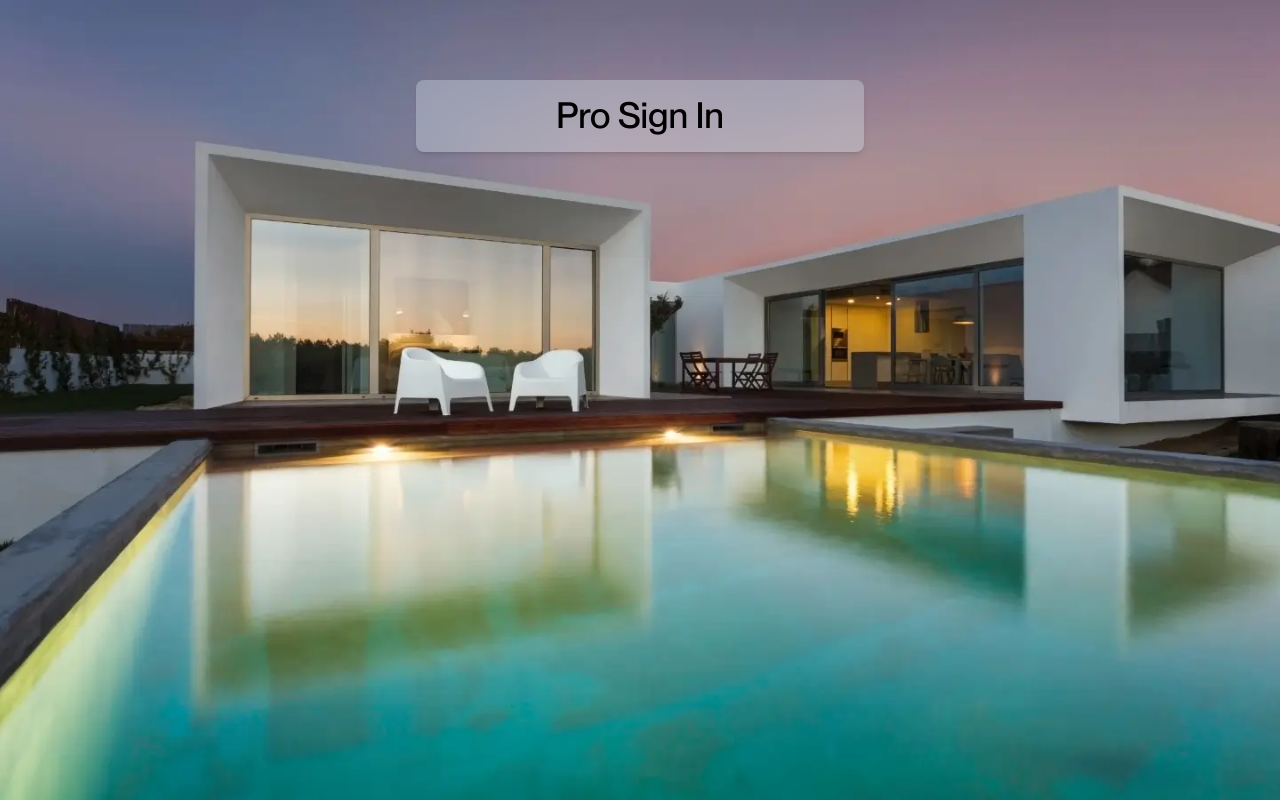
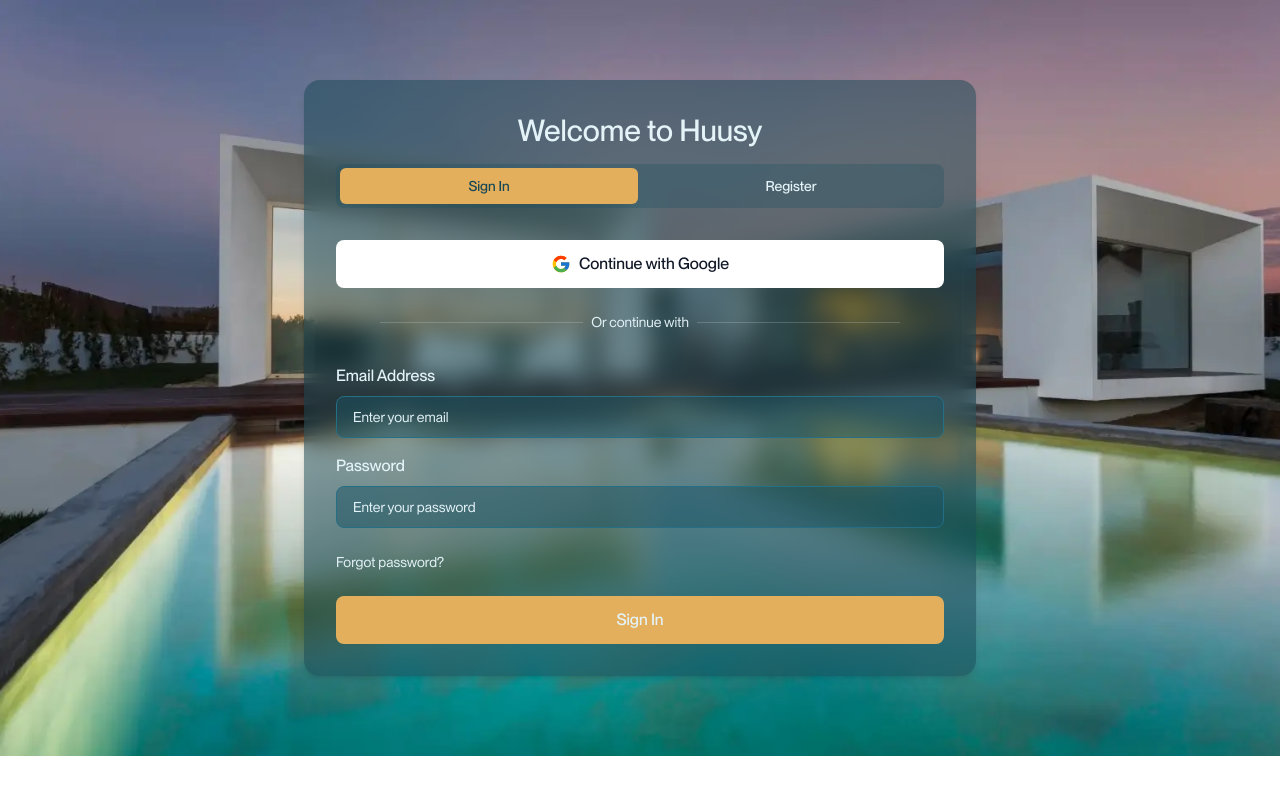
Before and after one commit to DomiDex/huusy-v4, a Next.js app: page /sign-in/customer in a window 1280 px wide. Built offline with nearby package versions, Linux system fonts and the light colour scheme.

Commit message:
Enhance sign-in page UI with new layout and welcome message; integrate TabsAuth component. Update button styling in sign-up form for improved accessibility and visual consistency.

```diff
--- a/src/app/(auth)/sign-in/customer/page.tsx
+++ b/src/app/(auth)/sign-in/customer/page.tsx
@@ -1,10 +1,11 @@
 import Section from "~/components/ui/Section";
 import Image from "next/image";
+import TabsAuth from "~/components/auth/TabsAuth";
 
-export default function page() {
+export default function Page() {
   return (
     <Section
-      className="relative h-screen"
+      className="relative"
       containerClassName="container mx-auto flex flex-col items-center justify-center"
     >
       <Image
@@ -15,10 +16,11 @@
         priority
         quality={100}
       />
-      <div className="bg-primary-50/30 flex w-full max-w-md flex-col items-center justify-center rounded-lg p-4 shadow-md backdrop-blur-md">
-        <h1 className="text-foreground text-2xl font-medium md:text-4xl">
-          Pro Sign In
+      <div className="bg-primary-950/50 flex w-full max-w-2xl flex-col justify-center space-y-4 rounded-2xl p-8 shadow-md backdrop-blur-md">
+        <h1 className="text-primary-50 text-center text-2xl font-medium md:text-3xl">
+          Welcome to Huusy
         </h1>
+        <TabsAuth />
       </div>
     </Section>
   );
--- /dev/null
+++ b/src/components/auth/TabsAuth.tsx
@@ -0,0 +1,59 @@
+"use client";
+
+import { useState } from "react";
+import SignInCustomerForm from "./customer/SignInCustomerForm";
+import SignUpCustomerForm from "./customer/SignUpCustomerForm";
+import Image from "next/image";
+
+export default function TabsAuth() {
+  const [activeTab, setActiveTab] = useState<"login" | "register">("login");
+
+  return (
+    <div className="w-full">
+      <div className="bg-primary-900/30 mb-8 flex space-x-1 rounded-lg p-1">
+        <button
+          onClick={() => setActiveTab("login")}
+          className={`w-full rounded-md px-4 py-2 text-sm font-medium transition-colors duration-200 ${
+            activeTab === "login"
+              ? "bg-secondary-500 text-primary-950"
+              : "text-primary-50 hover:bg-primary-900/50"
+          }`}
+        >
+          Sign In
+        </button>
+        <button
+          onClick={() => setActiveTab("register")}
+          className={`w-full rounded-md px-4 py-2 text-sm font-medium transition-colors duration-200 ${
+            activeTab === "register"
+              ? "bg-secondary-500 text-primary-950"
+              : "text-primary-50 hover:bg-primary-900/50"
+          }`}
+        >
+          Register
+        </button>
+      </div>
+
+      <button
+        type="button"
+        className="mb-6 flex w-full items-center justify-center gap-2 rounded-lg bg-white px-4 py-3 font-medium text-gray-900 transition-colors duration-200 hover:bg-gray-50"
+      >
+        <Image
+          src="/icons/google.svg"
+          alt="Google"
+          width={20}
+          height={20}
+          className="h-5 w-5"
+        />
+        Continue with Google
+      </button>
+
+      <div className="relative mb-6 flex items-center justify-center text-sm">
+        <span className="bg-primary-50/20 h-[1px] w-1/3"></span>
+        <span className="text-primary-50 px-2">Or continue with</span>
+        <span className="bg-primary-50/20 h-[1px] w-1/3"></span>
+      </div>
+
+      {activeTab === "login" ? <SignInCustomerForm /> : <SignUpCustomerForm />}
+    </div>
+  );
+}
--- /dev/null
+++ b/src/components/auth/customer/SignInCustomerForm.tsx
@@ -0,0 +1,46 @@
+"use client";
+
+import Link from "next/link";
+import Input from "~/components/ui/Input";
+
+export default function SignInCustomerForm() {
+  return (
+    <form className="mt-8 w-full space-y-6">
+      <div className="space-y-4">
+        <Input
+          id="email"
+          name="email"
+          type="email"
+          label="Email Address"
+          placeholder="Enter your email"
+          required
+        />
+
+        <Input
+          id="password"
+          name="password"
+          type="password"
+          label="Password"
+          placeholder="Enter your password"
+          required
+        />
+      </div>
+
+      <div className="flex items-center justify-between text-sm">
+        <Link
+          href="/forgot-password"
+          className="text-primary-50 hover:text-secondary-300 transition-colors duration-300"
+        >
+          Forgot password?
+        </Link>
+      </div>
+
+      <button
+        type="submit"
+        className="bg-secondary-500 text-primary-50 hover:bg-secondary-600 focus:ring-secondary-500 w-full rounded-lg px-4 py-3 font-medium transition-colors duration-300 focus:outline-none focus:ring-2 focus:ring-offset-2 disabled:opacity-50"
+      >
+        Sign In
+      </button>
+    </form>
+  );
+}
--- /dev/null
+++ b/src/components/auth/customer/SignUpCustomerForm.tsx
@@ -0,0 +1,55 @@
+"use client";
+
+import Link from "next/link";
+import Input from "~/components/ui/Input";
+
+export default function SignUpCustomerForm() {
+  return (
+    <form className="mt-8 w-full space-y-6">
+      <div className="grid grid-cols-2 gap-4">
+        <Input
+          id="username"
+          name="username"
+          type="text"
+          label="Username"
+          placeholder="Enter your username"
+          required
+        />
+
+        <Input
+          id="email"
+          name="email"
+          type="email"
+          label="Email Address"
+          placeholder="Enter your email"
+          required
+        />
+
+        <Input
+          id="password"
+          name="password"
+          type="password"
+          label="Password"
+          placeholder="Create a password"
+          required
+        />
+
+        <Input
+          id="confirmPassword"
+          name="confirmPassword"
+          type="password"
+          label="Confirm Password"
+          placeholder="Confirm your password"
+          required
+        />
+      </div>
+
+      <button
+        type="submit"
+        className="bg-secondary-500 text-primary-50 hover:bg-secondary-600 focus:ring-secondary-500 w-full rounded-lg px-4 py-3 font-medium transition-colors duration-300 focus:outline-none focus:ring-2 focus:ring-offset-2 disabled:opacity-50"
+      >
+        Create Account
+      </button>
+    </form>
+  );
+}
--- a/src/components/auth/pro/signUpProForm.tsx
+++ b/src/components/auth/pro/signUpProForm.tsx
@@ -71,7 +71,7 @@
 
       <button
         type="submit"
-        className="bg-secondary-500 text-primary-950 hover:bg-secondary-600 focus:ring-secondary-500 disabled:hover:bg-secondary-600 w-full rounded-lg px-4 py-3 font-medium transition-colors duration-300 focus:outline-none focus:ring-2 focus:ring-offset-2 disabled:opacity-50"
+        className="bg-secondary-500 text-primary-50 hover:bg-secondary-600 focus:ring-secondary-500 disabled:hover:bg-secondary-600 w-full rounded-lg px-4 py-3 font-medium transition-colors duration-300 focus:outline-none focus:ring-2 focus:ring-offset-2 disabled:opacity-50"
       >
         Create Account
       </button>
```
